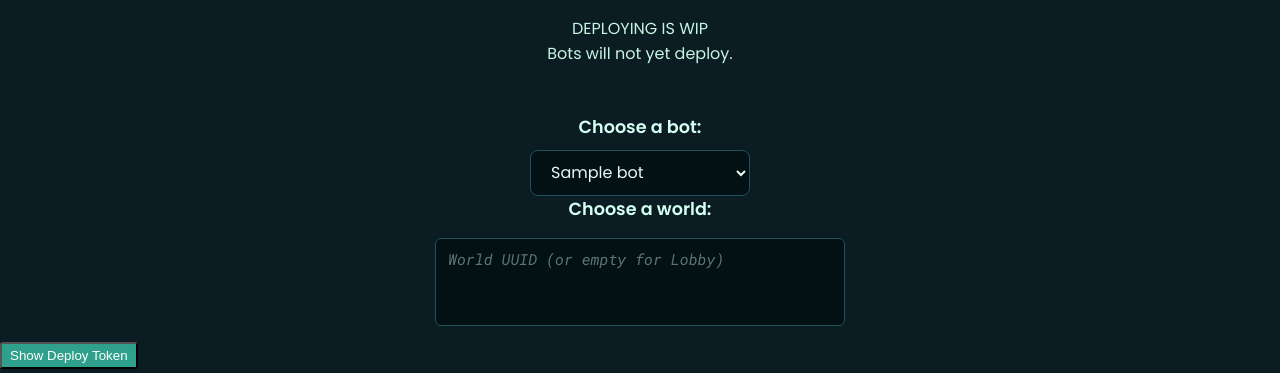
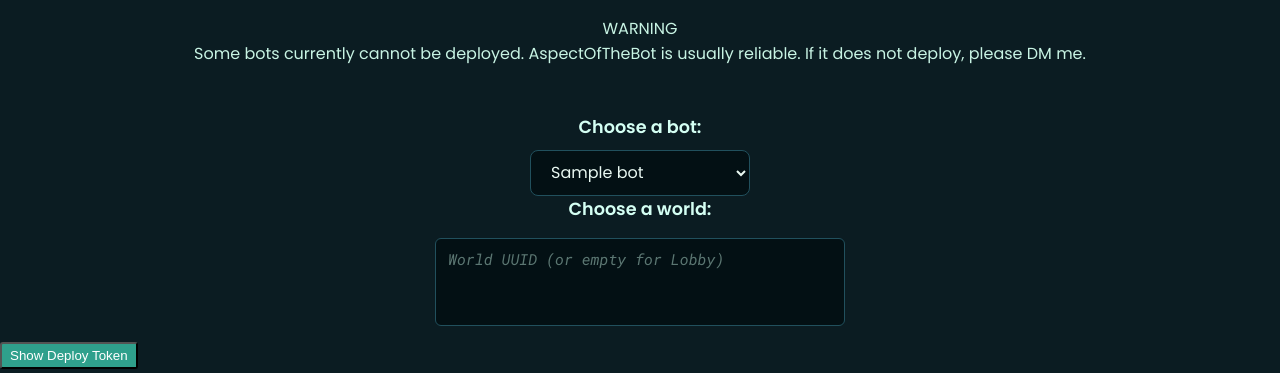
Before and after one commit to AspectOfTheGit/website, a Flask app: template templates/deploy.html in a window 1280 px wide. Shown: the part 72-445 px from the top of the page. Run offline with Flask 3, Linux system fonts and the light colour scheme; the template is opened without the code that fills it: most values are stand-ins (such as "Sample title", 1, 10 or a date in 2020); parts of the project's set-up code (start-up, migrations or seed data) failed here and were passed over.

Commit message:
Update deploy.html

```diff
--- a/templates/deploy.html
+++ b/templates/deploy.html
@@ -53,8 +53,10 @@
     </nav>
 
     <p class="plaintext">
-        DEPLOYING IS WIP<br>
-        Bots will not yet deploy.
+        WARNING<br>
+        Some bots currently cannot be deployed.
+        AspectOfTheBot is usually reliable.
+        If it does not deploy, please DM me.
     </p>
 
     <div class="dropdown-wrapper">
```
